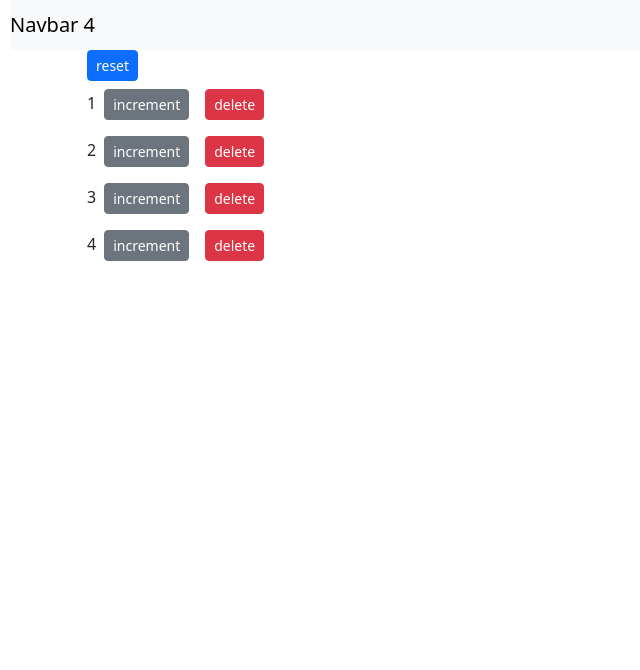
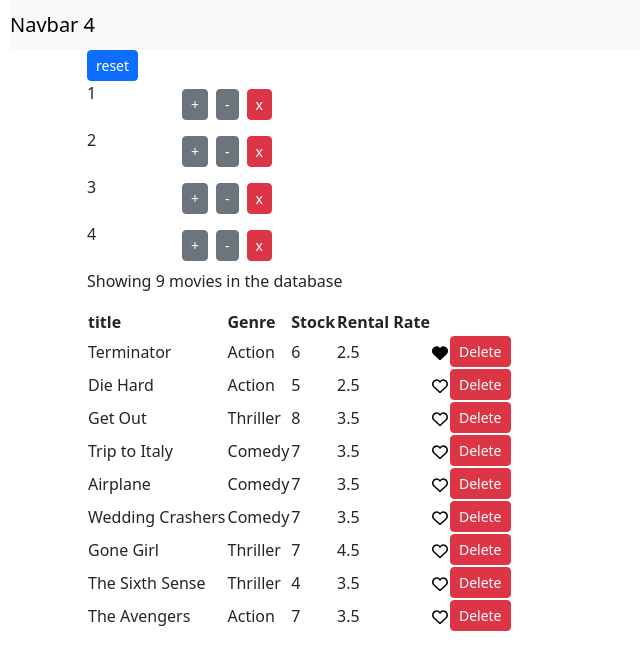
Before and after one commit to ChandiH/react_with_mosh, a React (Create React App) app: page / in a window 1280 px wide. Shown: the top 670 px of the page, without its empty margins (0-640 px from the left). Built offline with nearby package versions, Linux system fonts and the light colour scheme.

Commit message:
04.2 - add likeComponent

```diff
--- a/package.json
+++ b/package.json
@@ -3,10 +3,13 @@
   "version": "0.1.0",
   "private": true,
   "dependencies": {
+    "@fortawesome/free-solid-svg-icons": "^6.4.2",
+    "@fortawesome/react-fontawesome": "^0.2.0",
     "@testing-library/jest-dom": "^5.17.0",
     "@testing-library/react": "^13.4.0",
     "@testing-library/user-event": "^13.5.0",
     "bootstrap": "^5.3.1",
+    "fontawesome": "^5.6.3",
     "react": "^18.2.0",
     "react-dom": "^18.2.0",
     "react-scripts": "5.0.1",
--- a/src/App.js
+++ b/src/App.js
@@ -2,7 +2,7 @@
 import "./App.css";
 import Counters from "./components/counters";
 import NavBar from "./components/navbar";
-
+import MovieList from "./components/movieListComponent";
 class App extends Component {
   state = {
     counters: [
@@ -21,6 +21,13 @@
     this.setState({ counters });
   };
 
+  handleDecrement = (counter) => {
+    const counters = [...this.state.counters];
+    const index = counters.indexOf(counter);
+    counters[index] = { ...counter };
+    counters[index].value--;
+    this.setState({ counters });
+  };
   handleDelete = (counterId) => {
     console.log(counterId);
     this.setState({
@@ -44,8 +51,9 @@
             onDelete={this.handleDelete}
             onReset={this.handleReset}
             onIncrement={this.handleIncrement}
+            onDecrement={this.handleDecrement}
           />
-          {/*<MovieList />*/}
+          <MovieList />
         </main>
       </React.Fragment>
     );
--- /dev/null
+++ b/src/components/common/likeComponent.jsx
@@ -0,0 +1,25 @@
+import React from "react";
+
+const heaertOutline = (
+  <svg xmlns="http://www.w3.org/2000/svg" height="1em" viewBox="0 0 512 512">
+    <path d="M225.8 468.2l-2.5-2.3L48.1 303.2C17.4 274.7 0 234.7 0 192.8v-3.3c0-70.4 50-130.8 119.2-144C158.6 37.9 198.9 47 231 69.6c9 6.4 17.4 13.8 25 22.3c4.2-4.8 8.7-9.2 13.5-13.3c3.7-3.2 7.5-6.2 11.5-9c0 0 0 0 0 0C313.1 47 353.4 37.9 392.8 45.4C462 58.6 512 119.1 512 189.5v3.3c0 41.9-17.4 81.9-48.1 110.4L288.7 465.9l-2.5 2.3c-8.2 7.6-19 11.9-30.2 11.9s-22-4.2-30.2-11.9zM239.1 145c-.4-.3-.7-.7-1-1.1l-17.8-20c0 0-.1-.1-.1-.1c0 0 0 0 0 0c-23.1-25.9-58-37.7-92-31.2C81.6 101.5 48 142.1 48 189.5v3.3c0 28.5 11.9 55.8 32.8 75.2L256 430.7 431.2 268c20.9-19.4 32.8-46.7 32.8-75.2v-3.3c0-47.3-33.6-88-80.1-96.9c-34-6.5-69 5.4-92 31.2c0 0 0 0-.1 .1s0 0-.1 .1l-17.8 20c-.3 .4-.7 .7-1 1.1c-4.5 4.5-10.6 7-16.9 7s-12.4-2.5-16.9-7z" />
+  </svg>
+);
+
+const heart = (
+  <svg xmlns="http://www.w3.org/2000/svg" height="1em" viewBox="0 0 512 512">
+    <path d="M47.6 300.4L228.3 469.1c7.5 7 17.4 10.9 27.7 10.9s20.2-3.9 27.7-10.9L464.4 300.4c30.4-28.3 47.6-68 47.6-109.5v-5.8c0-69.9-50.5-129.5-119.4-141C347 36.5 300.6 51.4 268 84L256 96 244 84c-32.6-32.6-79-47.5-124.6-39.9C50.5 55.6 0 115.2 0 185.1v5.8c0 41.5 17.2 81.2 47.6 109.5z" />
+  </svg>
+);
+
+const LikeComponent = (props) => {
+  const { liked } = props;
+  return (
+    <div onClick={props.onClick} style={{ cursor: "pointer" }}>
+      {liked && heart}
+      {!liked && heaertOutline}
+    </div>
+  );
+};
+
+export default LikeComponent;
--- a/src/components/counterComponent.jsx
+++ b/src/components/counterComponent.jsx
@@ -1,22 +1,36 @@
 import React from "react";
 
 const Counter = (props) => {
-  const { counter, onIncrement, onDelete } = props;
+  const { counter, onIncrement, onDecrement, onDelete } = props;
+
   return (
-    <div>
+    <div className="row">
+      <div className="col-1">
         <span>{counter.value}</span>
+      </div>
+      <div className="col">
         <button
-        className={"btn btn-secondary btn-sm m-2"}
+          className={"btn btn-secondary btn-sm"}
           onClick={() => onIncrement(props.counter)}
         >
-        increment
+          +
         </button>
         <button
-        className={"btn btn-danger btn-sm m-2"}
+          className={"btn btn-sm m-2 btn-secondary"}
+          onClick={() => {
+            if (props.counter.value > 0) onDecrement(props.counter);
+          }}
+          disabled={props.counter.value === 0}
+        >
+          -
+        </button>
+        <button
+          className={"btn btn-danger btn-sm"}
           onClick={() => onDelete(props.counter.id)}
         >
-        delete
+          x
         </button>
+      </div>
     </div>
   );
 };
--- a/src/components/counters.jsx
+++ b/src/components/counters.jsx
@@ -2,7 +2,7 @@
 import Counter from "./counterComponent";
 
 const Counters = (props) => {
-  const { counters, onDelete, onIncrement, onReset } = props;
+  const { counters, onDelete, onIncrement, onDecrement, onReset } = props;
 
   return (
     <div>
@@ -15,6 +15,7 @@
           counter={counter}
           onDelete={onDelete}
           onIncrement={onIncrement}
+          onDecrement={onDecrement}
           id={counter.id}
         />
       ))}
--- a/src/components/movieListComponent.jsx
+++ b/src/components/movieListComponent.jsx
@@ -1,4 +1,5 @@
 import React, { Component } from "react";
+import LikeComponent from "./common/likeComponent";
 import { getMovies } from "../services/fakeMovieService";
 
 class MovieList extends Component {
@@ -11,6 +12,14 @@
       movies: this.state.movies.filter((m) => m._id !== movie._id),
     });
     console.log("deleted", movie);
+  };
+
+  handleLike = (movie) => {
+    const movies = [...this.state.movies];
+    const index = this.state.movies.indexOf(movie);
+    movies[index] = { ...movies[index] };
+    movies[index].liked = !movies[index].liked;
+    this.setState({ movies });
   };
 
   render() {
@@ -26,24 +35,31 @@
               <th>Genre</th>
               <th>Stock</th>
               <th>Rental Rate</th>
-              <th></th>
+              <th />
+              <th />
             </tr>
           </thead>
           <tbody>
             {this.state.movies.map((movie) => (
               <tr key={movie._id}>
-                <th>{movie.title}</th>
-                <th>{movie.genre.name}</th>
-                <th>{movie.numberInStock}</th>
-                <th>{movie.dailyRentalRate}</th>
-                <th>
+                <td>{movie.title}</td>
+                <td>{movie.genre.name}</td>
+                <td>{movie.numberInStock}</td>
+                <td>{movie.dailyRentalRate}</td>
+                <td>
+                  <LikeComponent
+                    liked={movie.liked}
+                    onClick={() => this.handleLike(movie)}
+                  />
+                </td>
+                <td>
                   <button
                     className={"btn btn-danger btn-sm"}
                     onClick={() => this.handleDelete(movie)}
                   >
                     Delete
                   </button>
-                </th>
+                </td>
               </tr>
             ))}
           </tbody>
--- a/src/index.js
+++ b/src/index.js
@@ -4,6 +4,7 @@
 import App from "./App";
 import reportWebVitals from "./reportWebVitals";
 import "bootstrap/dist/css/bootstrap.css";
+
 const root = ReactDOM.createRoot(document.getElementById("root"));
 root.render(
   <React.StrictMode>
--- a/src/services/fakeMovieService.js
+++ b/src/services/fakeMovieService.js
@@ -7,64 +7,65 @@
     genre: { _id: "5b21ca3eeb7f6fbccd471818", name: "Action" },
     numberInStock: 6,
     dailyRentalRate: 2.5,
-    publishDate: "2018-01-03T19:04:28.809Z"
+    publishDate: "2018-01-03T19:04:28.809Z",
+    liked: true,
   },
   {
     _id: "5b21ca3eeb7f6fbccd471816",
     title: "Die Hard",
     genre: { _id: "5b21ca3eeb7f6fbccd471818", name: "Action" },
     numberInStock: 5,
-    dailyRentalRate: 2.5
+    dailyRentalRate: 2.5,
   },
   {
     _id: "5b21ca3eeb7f6fbccd471817",
     title: "Get Out",
     genre: { _id: "5b21ca3eeb7f6fbccd471820", name: "Thriller" },
     numberInStock: 8,
-    dailyRentalRate: 3.5
+    dailyRentalRate: 3.5,
   },
   {
     _id: "5b21ca3eeb7f6fbccd471819",
     title: "Trip to Italy",
     genre: { _id: "5b21ca3eeb7f6fbccd471814", name: "Comedy" },
     numberInStock: 7,
-    dailyRentalRate: 3.5
+    dailyRentalRate: 3.5,
   },
   {
     _id: "5b21ca3eeb7f6fbccd47181a",
     title: "Airplane",
     genre: { _id: "5b21ca3eeb7f6fbccd471814", name: "Comedy" },
     numberInStock: 7,
-    dailyRentalRate: 3.5
+    dailyRentalRate: 3.5,
   },
   {
     _id: "5b21ca3eeb7f6fbccd47181b",
     title: "Wedding Crashers",
     genre: { _id: "5b21ca3eeb7f6fbccd471814", name: "Comedy" },
     numberInStock: 7,
-    dailyRentalRate: 3.5
+    dailyRentalRate: 3.5,
   },
   {
     _id: "5b21ca3eeb7f6fbccd47181e",
     title: "Gone Girl",
     genre: { _id: "5b21ca3eeb7f6fbccd471820", name: "Thriller" },
     numberInStock: 7,
-    dailyRentalRate: 4.5
+    dailyRentalRate: 4.5,
   },
   {
     _id: "5b21ca3eeb7f6fbccd47181f",
     title: "The Sixth Sense",
     genre: { _id: "5b21ca3eeb7f6fbccd471820", name: "Thriller" },
     numberInStock: 4,
-    dailyRentalRate: 3.5
+    dailyRentalRate: 3.5,
   },
   {
     _id: "5b21ca3eeb7f6fbccd471821",
     title: "The Avengers",
     genre: { _id: "5b21ca3eeb7f6fbccd471818", name: "Action" },
     numberInStock: 7,
-    dailyRentalRate: 3.5
-  }
+    dailyRentalRate: 3.5,
+  },
 ];
 
 export function getMovies() {
@@ -72,13 +73,13 @@
 }
 
 export function getMovie(id) {
-  return movies.find(m => m._id === id);
+  return movies.find((m) => m._id === id);
 }
 
 export function saveMovie(movie) {
-  let movieInDb = movies.find(m => m._id === movie._id) || {};
+  let movieInDb = movies.find((m) => m._id === movie._id) || {};
   movieInDb.name = movie.name;
-  movieInDb.genre = genresAPI.genres.find(g => g._id === movie.genreId);
+  movieInDb.genre = genresAPI.genres.find((g) => g._id === movie.genreId);
   movieInDb.numberInStock = movie.numberInStock;
   movieInDb.dailyRentalRate = movie.dailyRentalRate;
 
@@ -91,7 +92,7 @@
 }
 
 export function deleteMovie(id) {
-  let movieInDb = movies.find(m => m._id === id);
+  let movieInDb = movies.find((m) => m._id === id);
   movies.splice(movies.indexOf(movieInDb), 1);
   return movieInDb;
 }
```
Also changed, not shown: 1 other file (tests, documents, lock files or other folders). Lines whose indentation alone changed are shown as unchanged.
